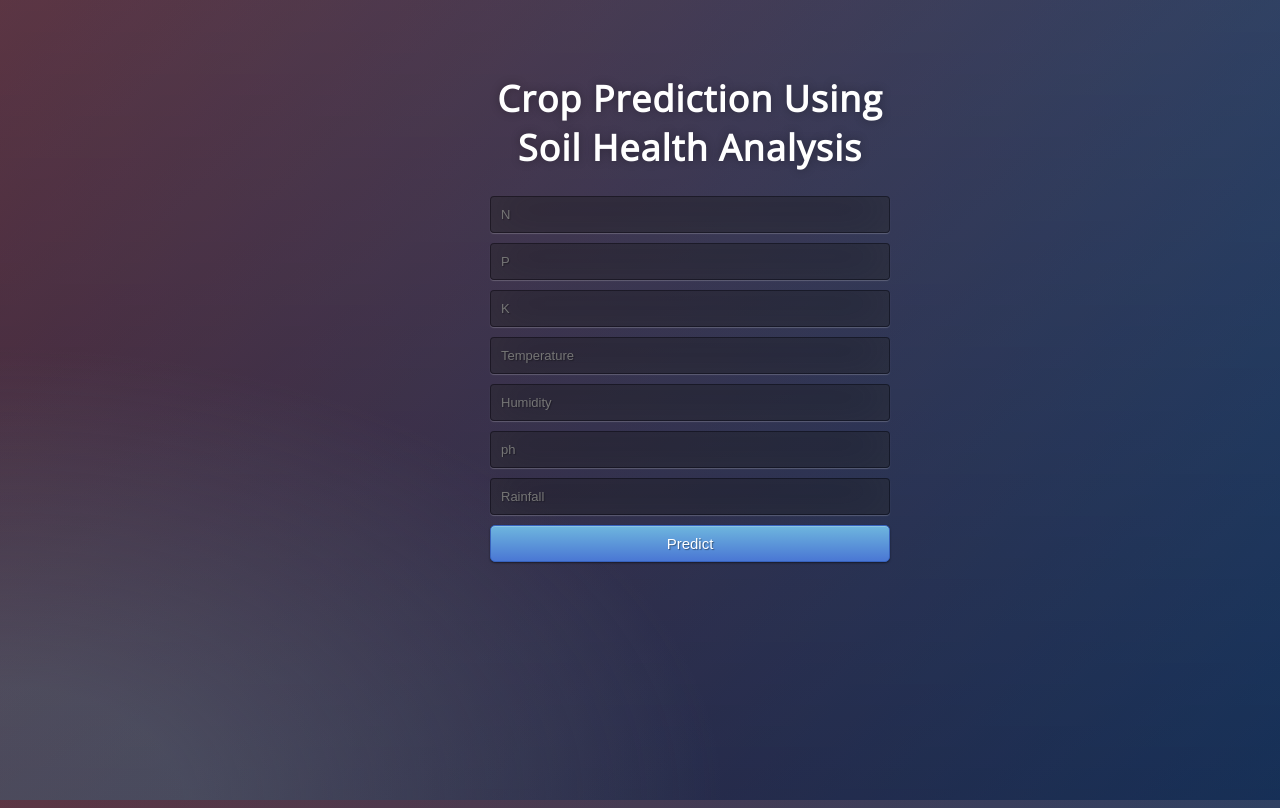
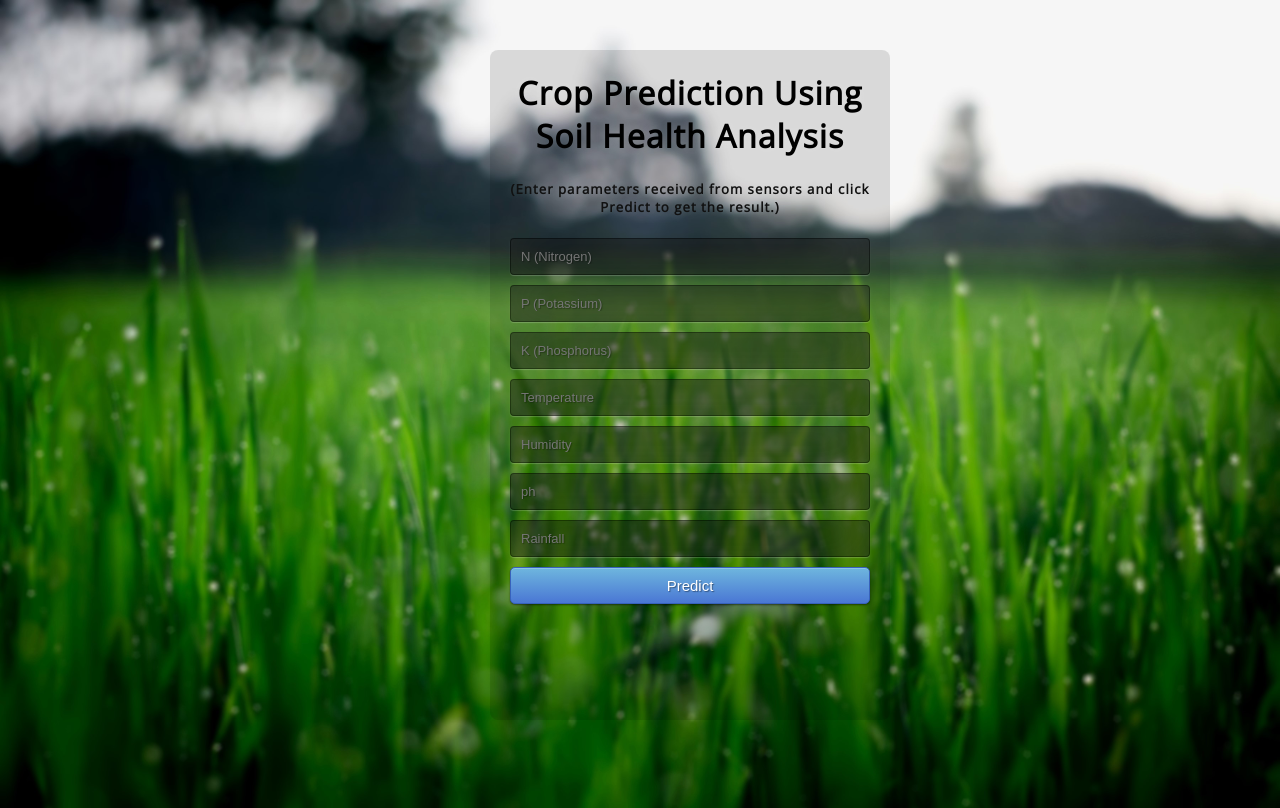
Before and after one commit to sudoshivam/crop-prediction-model, a Flask app: page / in a window 1280 px wide. Run offline with Flask 2, Linux system fonts and the light colour scheme; parts of the project's set-up code (start-up, migrations or seed data) failed here and were passed over.

Commit message:
Update 1.1
Major UI Changes

```diff
--- a/app.py
+++ b/app.py
@@ -20,7 +20,7 @@ def predict():
 
     output = prediction
 
-    return render_template('index.html', prediction_text='Suggested crop for given soil health condition is "{}".'.format(output[0]))
+    return render_template('index.html', prediction_text='Suggested crop for given soil health condition is: "{}".'.format(output[0]))
 
 @app.route('/predict_api',methods=['POST'])
 def predict_api():
--- a/static/css/style.css
+++ b/static/css/style.css
@@ -17,16 +17,13 @@ body {
 	width: 100%;
 	height:100%;
 	font-family: 'Open Sans', sans-serif;
-	background: #092756;
-	color: #fff;
-	font-size: 18px;
+	/* background: #092756; */
+	color: rgb(255, 255, 255);
+	font-size: 16px;
 	text-align:center;
 	letter-spacing:1.2px;
-	background: -moz-radial-gradient(0% 100%, ellipse cover, rgba(104,128,138,.4) 10%,rgba(138,114,76,0) 40%),-moz-linear-gradient(top,  rgba(57,173,219,.25) 0%, rgba(42,60,87,.4) 100%), -moz-linear-gradient(-45deg,  #670d10 0%, #092756 100%);
-	background: -webkit-radial-gradient(0% 100%, ellipse cover, rgba(104,128,138,.4) 10%,rgba(138,114,76,0) 40%), -webkit-linear-gradient(top,  rgba(57,173,219,.25) 0%,rgba(42,60,87,.4) 100%), -webkit-linear-gradient(-45deg,  #670d10 0%,#092756 100%);
-	background: -o-radial-gradient(0% 100%, ellipse cover, rgba(104,128,138,.4) 10%,rgba(138,114,76,0) 40%), -o-linear-gradient(top,  rgba(57,173,219,.25) 0%,rgba(42,60,87,.4) 100%), -o-linear-gradient(-45deg,  #670d10 0%,#092756 100%);
-	background: -ms-radial-gradient(0% 100%, ellipse cover, rgba(104,128,138,.4) 10%,rgba(138,114,76,0) 40%), -ms-linear-gradient(top,  rgba(57,173,219,.25) 0%,rgba(42,60,87,.4) 100%), -ms-linear-gradient(-45deg,  #670d10 0%,#092756 100%);
-	background: -webkit-radial-gradient(0% 100%, ellipse cover, rgba(104,128,138,.4) 10%,rgba(138,114,76,0) 40%), linear-gradient(to bottom,  rgba(57,173,219,.25) 0%,rgba(42,60,87,.4) 100%), linear-gradient(135deg,  #670d10 0%,#092756 100%);
+	background-image: url("crop.jpg");
+	background-size: cover;
 	filter: progid:DXImageTransform.Microsoft.gradient( startColorstr='#3E1D6D', endColorstr='#092756',GradientType=1 );
 
 }
@@ -36,15 +33,25 @@ body {
 	left: 50%;
 	margin: -150px 0 0 -150px;
 	width:400px;
-	height:400px;
+	height:670px;
+	background: rgba(0, 0, 0, 0.118);
+	padding-left: 20px;
+	padding-right: 20px;
+	border-radius: 8px;
 }
 
-.login h1 { color: #fff; text-shadow: 0 0 10px rgba(0,0,0,0.3); letter-spacing:1px; text-align:center; }
+.login h1 {
+	color: rgb(0 0 0);
+    text-shadow: 0 0 10px rgb(251 251 251 / 20%);
+	letter-spacing:1px; text-align:center;
+}
+
+.login h5 { color: rgb(17, 17, 17); text-shadow: 0 0 10px rgba(251,251,251,0.2); letter-spacing:1px; text-align:center; }
 
 input {
 	width: 100%;
 	margin-bottom: 10px;
-	background: rgba(0,0,0,0.3);
+	background: rgba(0, 0, 0, 0.404);
 	border: none;
 	outline: none;
 	padding: 10px;
--- a/templates/index.html
+++ b/templates/index.html
@@ -15,12 +15,12 @@
 <body>
  <div class="login">
 	<h1>Crop Prediction Using Soil Health Analysis</h1>
-
+  <h5>(Enter parameters received from sensors and click Predict to get the result.)</h5>
      <!-- Main Input For Receiving Query to our ML -->
     <form action="{{ url_for('predict')}}"method="post">
-    	  <input type="text" name="N" placeholder="N" required="required" />
-        <input type="text" name="P" placeholder="P" required="required" />
-	    	<input type="text" name="K" placeholder="K" required="required" />
+    	  <input type="text" name="N" placeholder="N (Nitrogen)" required="required" />
+        <input type="text" name="P" placeholder="P (Potassium)" required="required" />
+	    	<input type="text" name="K" placeholder="K (Phosphorus)" required="required" />
         <input type="text" name="temperature" placeholder="Temperature" required="required" />
 	    	<input type="text" name="humidity" placeholder="Humidity" required="required" />
 	    	<input type="text" name="ph" placeholder="ph" required="required" />
```
Also changed, not shown: static/css/crop.jpg (added), static/images/crop.jpg (added).
